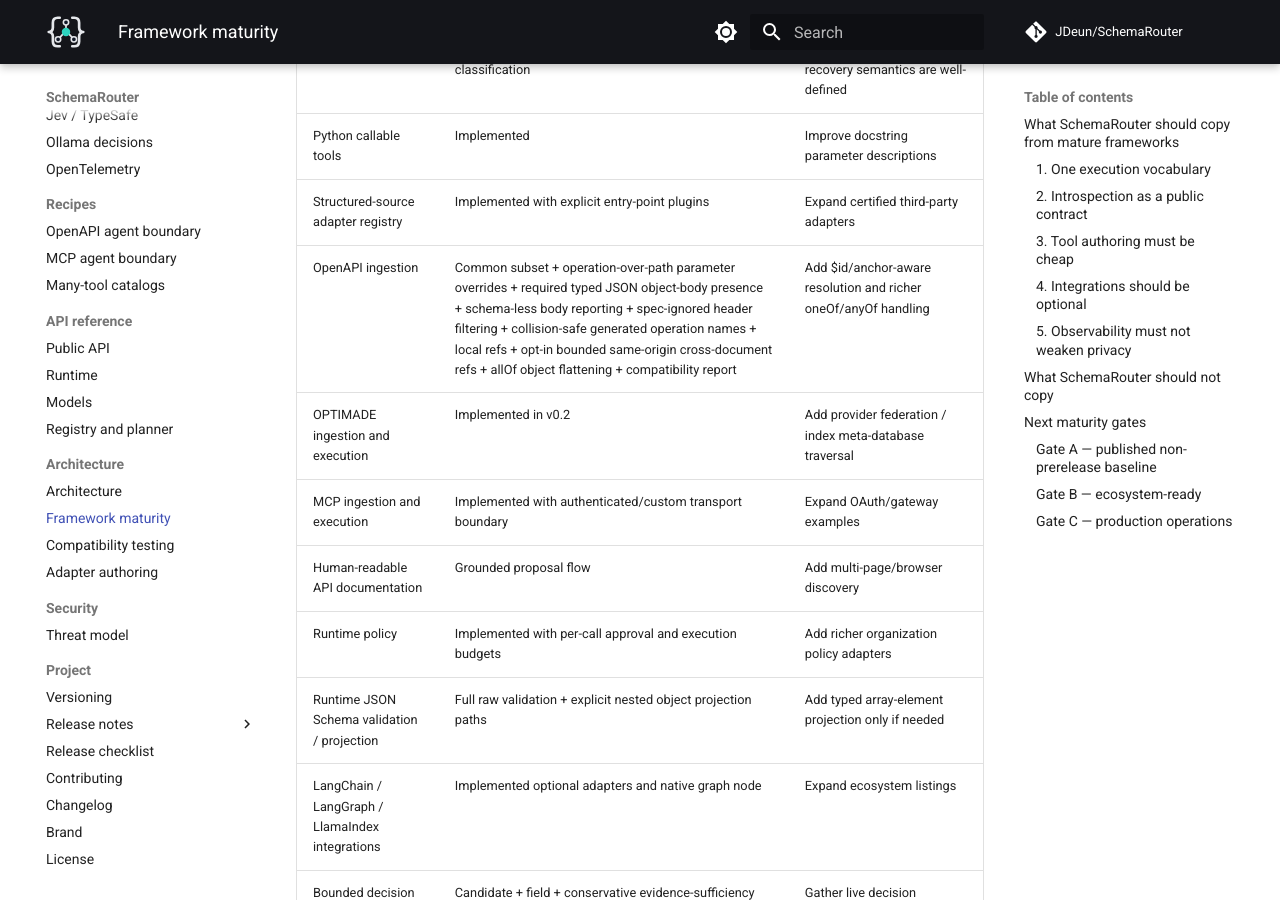
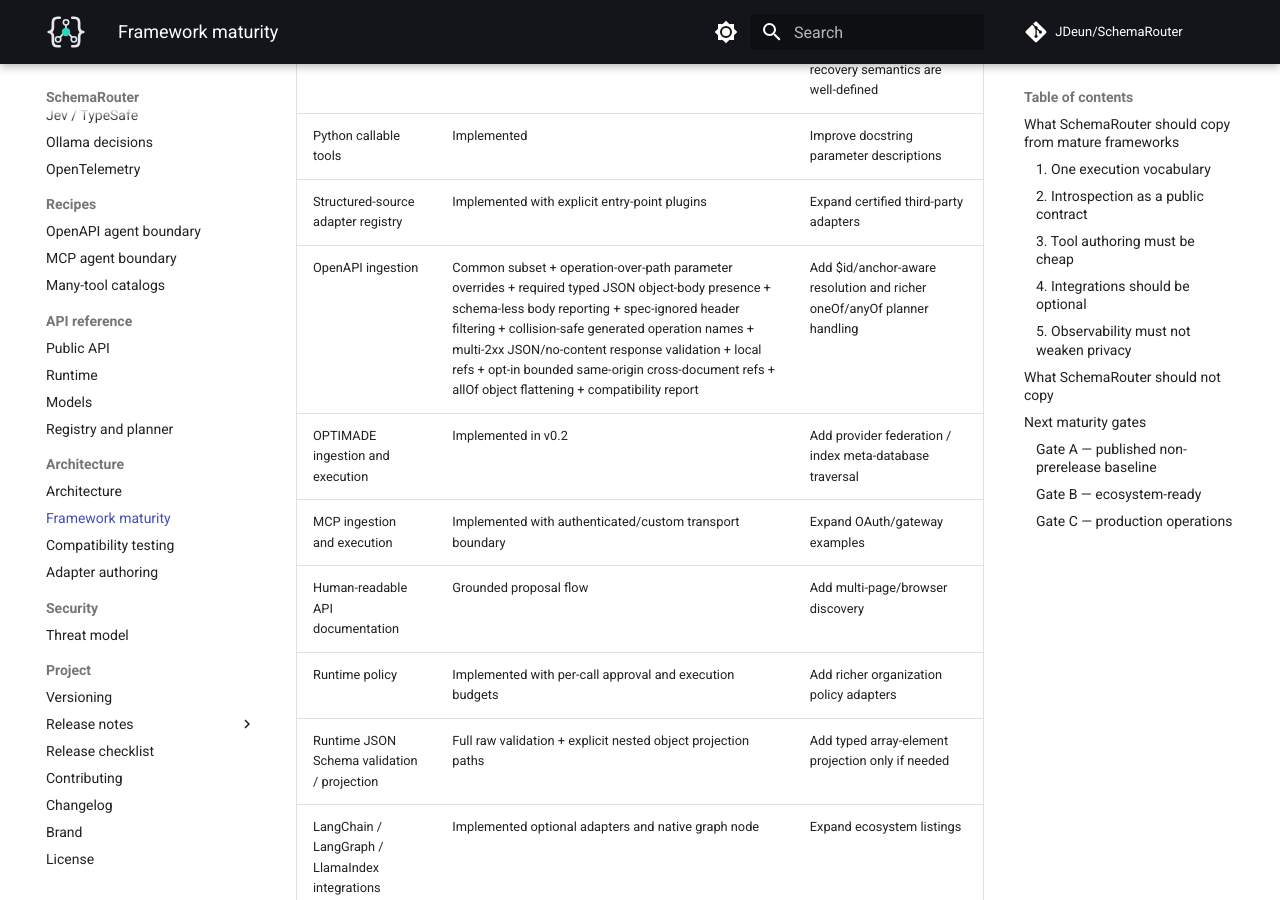
Before and after one commit to JDeun/SchemaRouter, an MkDocs documentation site: the page built from docs/framework-maturity.md, in a window 1280 px wide and 900 px high, scrolled down 913 px. Built offline with MkDocs 1.6.1 and Material for MkDocs 9.7.7, drawn with Linux system fonts in a browser that asks for light colours; comment, search, counter and statistics services are not loaded.

Commit message:
docs: record multi-success response support

```diff
--- a/docs/framework-maturity.md
+++ b/docs/framework-maturity.md
@@ -18,7 +18,7 @@ This document tracks framework-level maturity rather than research metrics.
 | Retry policy | Read-only gate + explicit non-retryable invocation marker + built-in OpenAPI/OPTIMADE HTTP classification | Extend protocol-specific classifiers only where recovery semantics are well-defined |
 | Python callable tools | Implemented | Improve docstring parameter descriptions |
 | Structured-source adapter registry | Implemented with explicit entry-point plugins | Expand certified third-party adapters |
-| OpenAPI ingestion | Common subset + operation-over-path parameter overrides + required typed JSON object-body presence + schema-less body reporting + spec-ignored header filtering + collision-safe generated operation names + local refs + opt-in bounded same-origin cross-document refs + allOf object flattening + compatibility report | Add $id/anchor-aware resolution and richer oneOf/anyOf handling |
+| OpenAPI ingestion | Common subset + operation-over-path parameter overrides + required typed JSON object-body presence + schema-less body reporting + spec-ignored header filtering + collision-safe generated operation names + multi-2xx JSON/no-content response validation + local refs + opt-in bounded same-origin cross-document refs + allOf object flattening + compatibility report | Add $id/anchor-aware resolution and richer oneOf/anyOf planner handling |
 | OPTIMADE ingestion and execution | Implemented in v0.2 | Add provider federation / index meta-database traversal |
 | MCP ingestion and execution | Implemented with authenticated/custom transport boundary | Expand OAuth/gateway examples |
 | Human-readable API documentation | Grounded proposal flow | Add multi-page/browser discovery |
```
